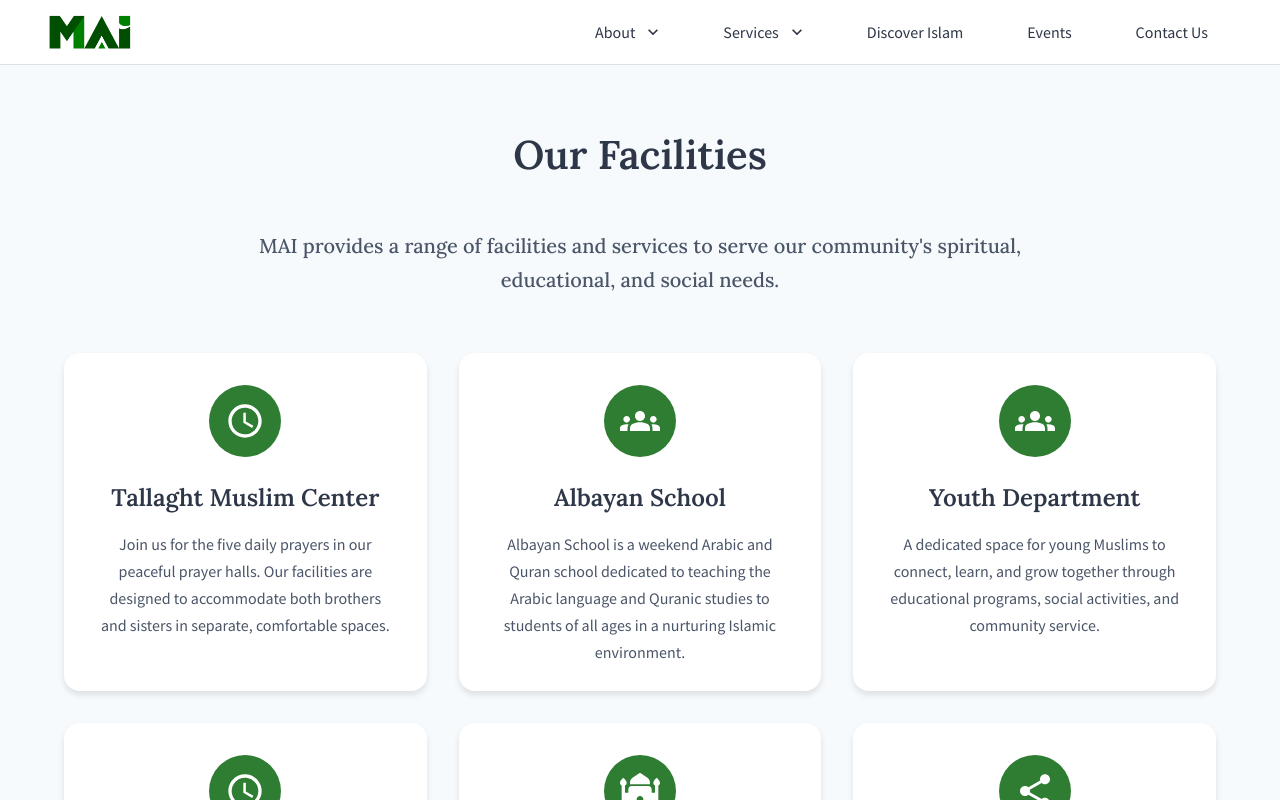
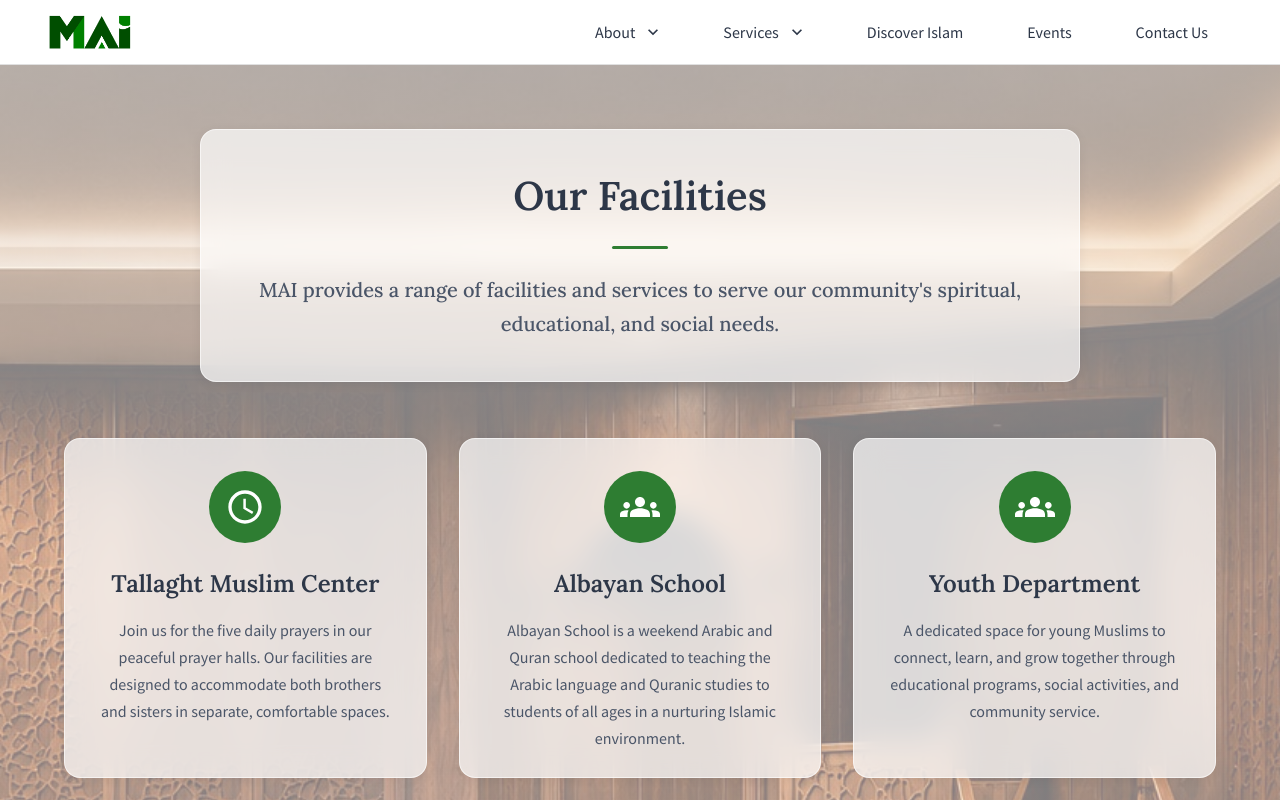
Before and after one commit to mai-eire/mai-website, a Next.js app: page /facilities in a window 1280 px wide. Shown: the top 800 px of the page. Built offline with nearby package versions, Linux system fonts and the light colour scheme.

Commit message:
Add prayer hall photo behind Facilities with frosted-glass cards
Washed-back tallaght_mosque.jpg fills the section; the intro and cards
use a translucent backdrop-blur surface so the photo shows through.
Also updates the Jumuaa prayer times to 1pm and 2pm.

```diff
--- a/components/Facilities.js
+++ b/components/Facilities.js
@@ -1,4 +1,5 @@
 import React from 'react';
+import Image from 'next/image';
 import {
   Container,
   Typography,
@@ -39,7 +40,7 @@ const Facilities = () => {
     },
     {
       title: 'Friday (Jumuaa) Prayer',
-      description: 'Join us every Friday at 1:15 PM for the Jumuaa prayer with an inspiring khutbah (sermon).',
+      description: 'Join us every Friday at 1pm or 2pm for the Jumuaa prayers with an inspiring khutbah (sermon).',
       icon: <MosqueIcon sx={{ fontSize: 40 }} />,
     },
     {
@@ -67,36 +68,77 @@ const Facilities = () => {
   return (
     <Box
       sx={{
+        position: 'relative',
+        overflow: 'hidden',
         py: { xs: 6, md: 8 },
         backgroundColor: 'background.default',
       }}
     >
-      <Container maxWidth="lg">
+      {/* Prayer hall photograph, washed back so the cards stay the focus */}
+      <Box aria-hidden sx={{ position: 'absolute', inset: 0 }}>
+        <Image
+          src="/assets/tallaght_mosque.jpg"
+          alt=""
+          fill
+          sizes="100vw"
+          quality={70}
+          style={{ objectFit: 'cover', objectPosition: 'center 30%' }}
+        />
+      </Box>
+      <Box
+        aria-hidden
+        sx={{
+          position: 'absolute',
+          inset: 0,
+          background:
+            'linear-gradient(to bottom, rgba(247, 250, 252, 0.6) 0%, rgba(247, 250, 252, 0.5) 25%, rgba(247, 250, 252, 0.5) 75%, rgba(247, 250, 252, 0.92) 100%)',
+        }}
+      />
+
+      <Container maxWidth="lg" sx={{ position: 'relative' }}>
+        {/* Intro sits on the same frosted surface as the cards so it has something to rest on */}
+        <Box
+          sx={{
+            maxWidth: 880,
+            mx: 'auto',
+            mb: { xs: 5, md: 7 },
+            px: { xs: 3, md: 6 },
+            py: { xs: 4, md: 5 },
+            textAlign: 'center',
+            borderRadius: '16px',
+            backgroundColor: 'rgba(255, 255, 255, 0.7)',
+            backdropFilter: 'blur(14px)',
+            WebkitBackdropFilter: 'blur(14px)',
+            border: '1px solid rgba(255, 255, 255, 0.6)',
+            boxShadow: '0 2px 12px rgba(0, 0, 0, 0.06)',
+          }}
+        >
           <Typography
             variant="h2"
-          align="center"
-          gutterBottom
+            component="h1"
             sx={{
-            mb: { xs: 4, md: 6 },
+              mb: { xs: 2, md: 3 },
               color: 'text.primary',
             }}
           >
             Our Facilities
           </Typography>
 
+          <Box
+            aria-hidden
+            sx={{ width: 56, height: 3, mx: 'auto', mb: { xs: 2, md: 3 }, bgcolor: 'primary.main', borderRadius: 2 }}
+          />
+
           <Typography
             variant="h6"
-          align="center"
             sx={{
-            mb: { xs: 5, md: 7 },
               color: 'text.secondary',
-            maxWidth: 800,
-            mx: 'auto',
               lineHeight: 1.7,
             }}
           >
             MAI provides a range of facilities and services to serve our community's spiritual, educational, and social needs.
           </Typography>
+        </Box>
 
         <Grid container spacing={4}>
           {facilities.map((facility, index) => (
@@ -107,9 +149,16 @@ const Facilities = () => {
                   display: 'flex',
                   flexDirection: 'column',
                   borderRadius: '16px',
-                  transition: 'transform 0.2s ease-in-out, box-shadow 0.2s ease-in-out',
+                  // Frosted glass, so the prayer hall shows through the cards as well as around them
+                  backgroundColor: 'rgba(255, 255, 255, 0.7)',
+                  backdropFilter: 'blur(14px)',
+                  WebkitBackdropFilter: 'blur(14px)',
+                  border: '1px solid rgba(255, 255, 255, 0.6)',
+                  boxShadow: '0 2px 12px rgba(0, 0, 0, 0.06)',
+                  transition: 'transform 0.2s ease-in-out, box-shadow 0.2s ease-in-out, background-color 0.2s ease-in-out',
                   '&:hover': {
                     transform: 'translateY(-4px)',
+                    backgroundColor: 'rgba(255, 255, 255, 0.85)',
                     boxShadow: '0 6px 20px rgba(0, 0, 0, 0.1)',
                   },
                 }}
```
Lines whose indentation alone changed are shown as unchanged.
